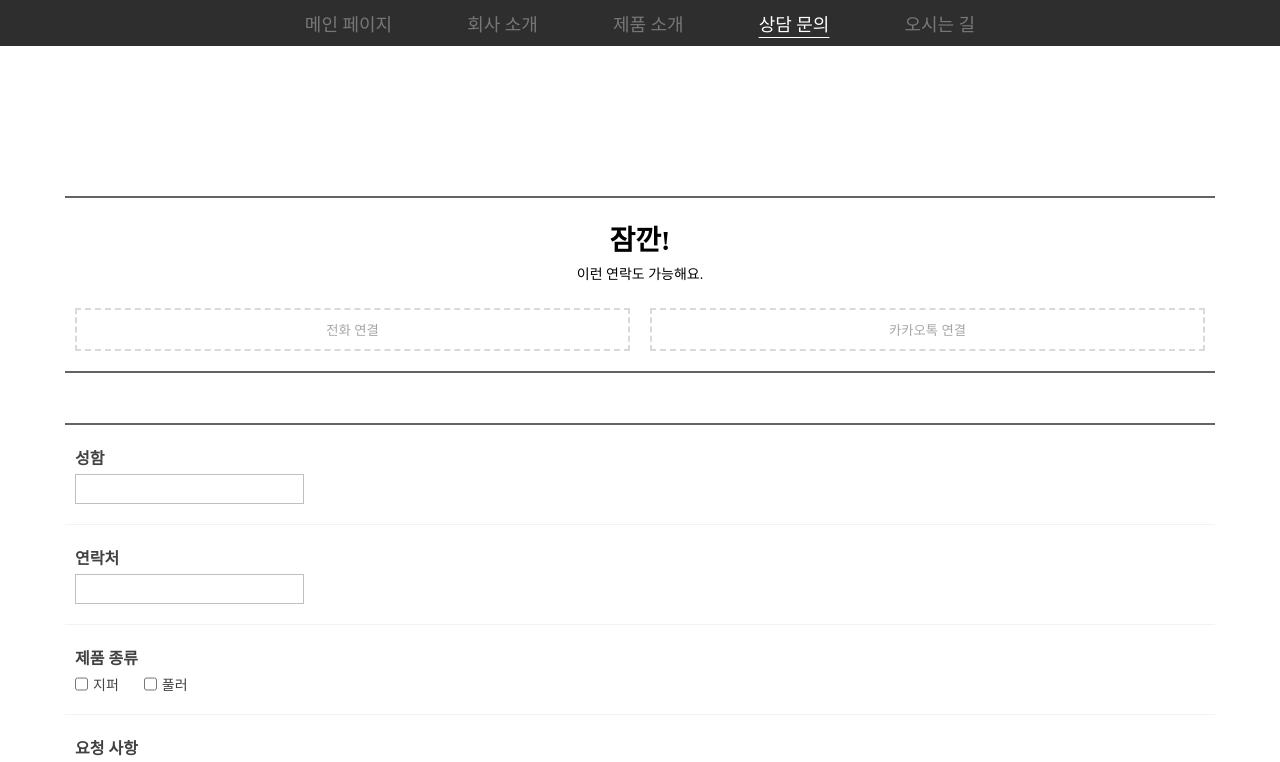
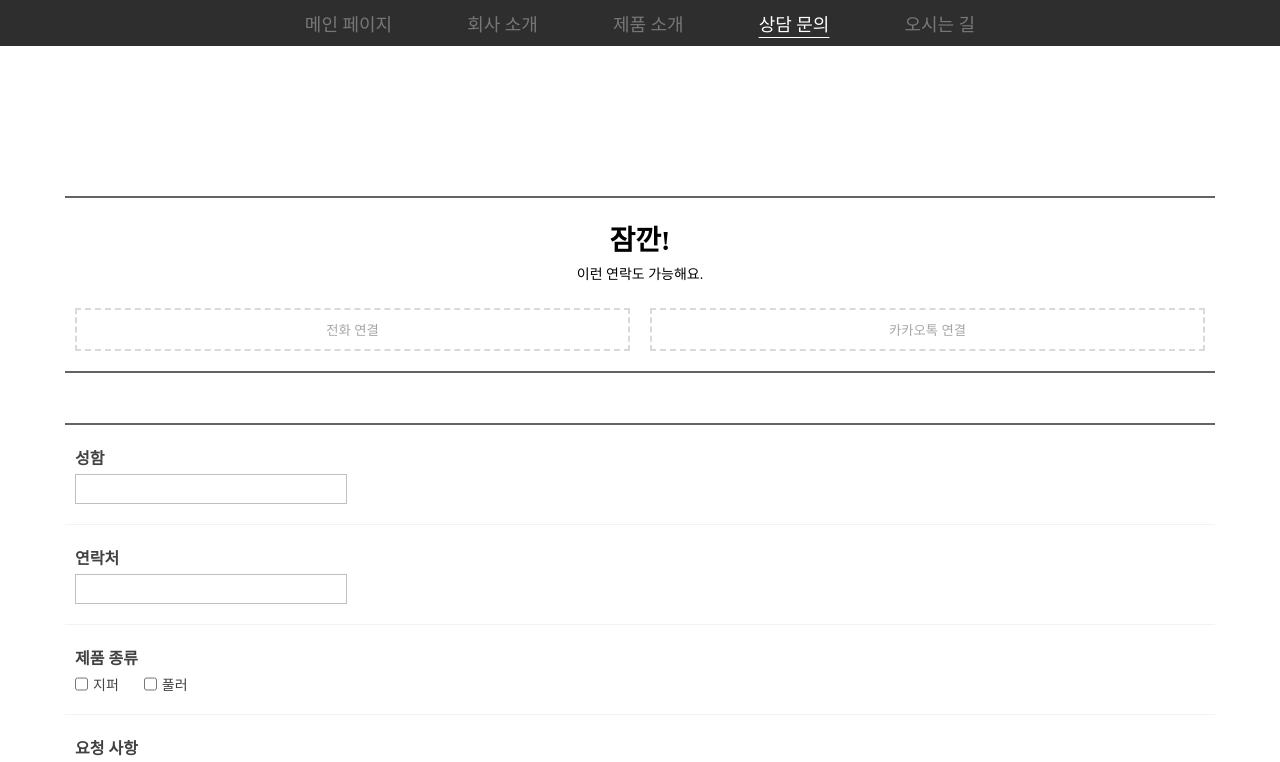
Before and after one commit to gnemek20/DaeyangING, a Next.js app: page /request in a window 1280 px wide. Shown: the top 762 px of the page. Built offline with nearby package versions, Linux system fonts and the light colour scheme; a web font is replaced by a local one.

Commit message:
input 타입이 text인 요소만 css 변경

```diff
--- a/styles/Request.module.css
+++ b/styles/Request.module.css
@@ -76,7 +76,8 @@
   display: flex;
   gap: 25px;
 }
-.item input {
+.item input[type="text"] {
+  width: 250px;
   padding: 5px 10px;
   border: 1px solid rgba(0, 0, 0, 0.25);
   font-size: 16px;
```
